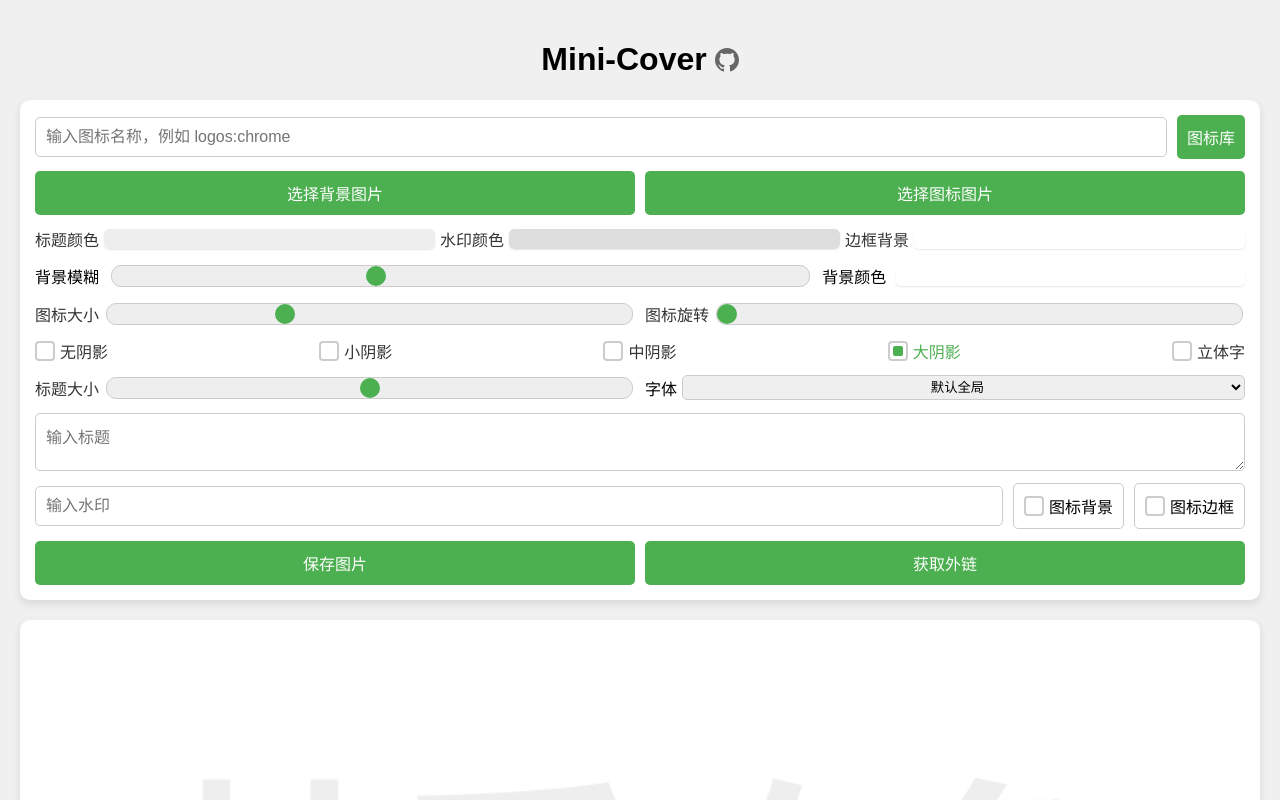
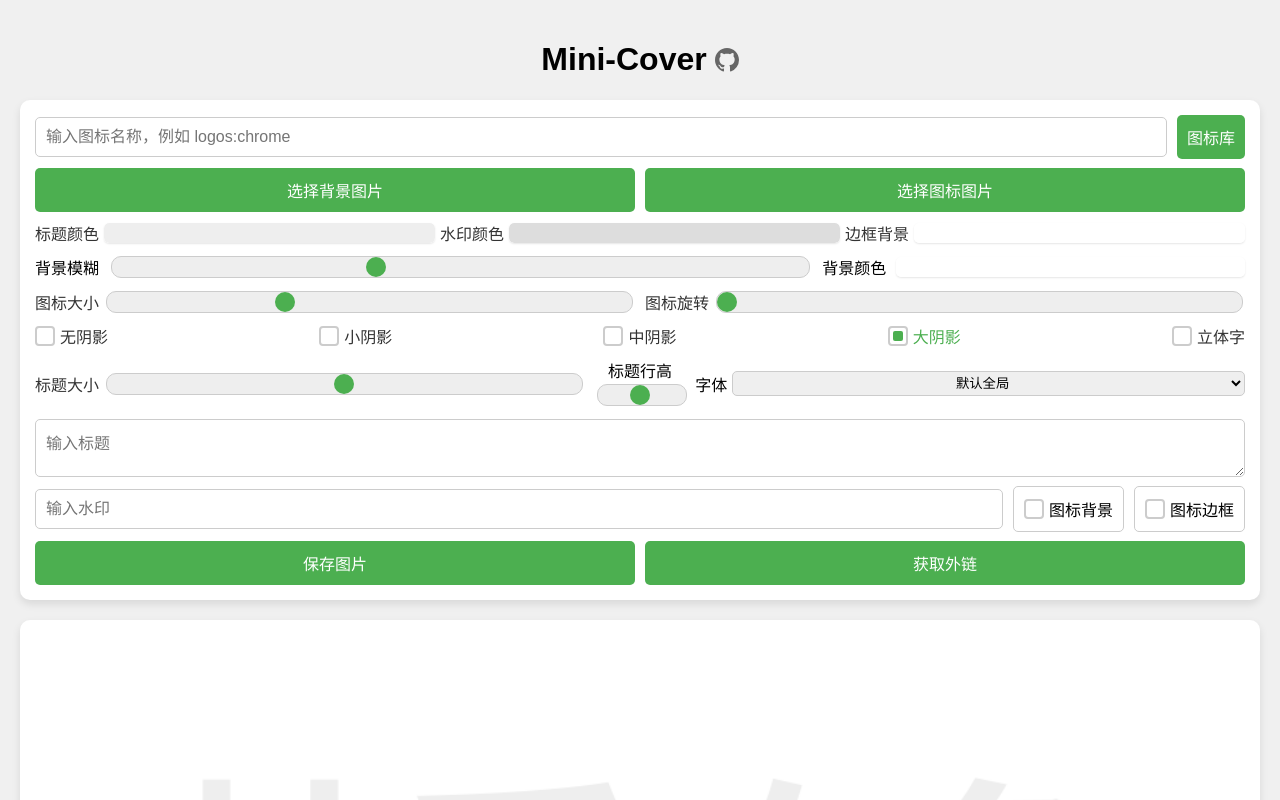
Before and after one commit to JLinMr/Mini-Cover, a Vue app: page / in a window 1280 px wide. Shown: the top 800 px of the page. Built offline with nearby package versions, Linux system fonts and the light colour scheme; a small style sheet from the web is missing; a web font is replaced by a local one.

Commit message:
feat(标题行高): 支持自定义配置行高

```diff
--- a/src/assets/script.js
+++ b/src/assets/script.js
@@ -14,6 +14,7 @@ export const state = {
     shadowOffsetY: 1,
     watermark: defaultConfig.watermark,
     textSize: 200,
+    textLineHeight: 1,
     squareSize: 300,
     text: defaultConfig.text,
     bgBlur: 3,
@@ -63,6 +64,7 @@ export function updatePreview(type, event) {
         text: updateText,
         watermark: updateWatermark,
         textSize: updateTextSize,
+        textLineHeight: updateTextLineHeight,
         squareSize: updateSquareSize,
         bgBlur: updateBgBlur,
         iconColor: updateIconColor,
@@ -138,6 +140,11 @@ export function updateWatermark(event) {
 
 export function updateTextSize(event) {
     state.textSize = event.target.value;
+    drawText();
+}
+
+export function updateTextLineHeight(event) {
+    state.textLineHeight = event.target.value;
     drawText();
 }
 
@@ -322,7 +329,7 @@ export function drawText() {
         textCtx.shadowOffsetY = 0;
     }
     const textLines = state.text.split("\n");
-    const lineHeight = state.textSize;
+    const lineHeight = state.textSize * state.textLineHeight;
     const totalTextHeight = lineHeight * textLines.length;
     const startY = (textCanvas.height - totalTextHeight) / 2 + lineHeight / 2; // 使整体居中
 
--- a/src/components/CoverGenerator.vue
+++ b/src/components/CoverGenerator.vue
@@ -48,6 +48,10 @@
         <div class="text-size-container">
           <label for="inputTextSize">标题大小</label>
           <input type="range" id="inputTextSize" class="input-range" min="100" max="300" v-model="state.textSize" @input="updatePreview('textSize', $event)">
+        </div>
+        <div class="text-line-height-container">
+          <label for="inputTextLineHeight">标题行高</label>
+          <input type="range" id="inputTextLineHeight" class="input-range" min="0.1" max="2" step="0.1" v-model="state.textLineHeight" @input="updatePreview('textLineHeight', $event)">
         </div>
         <div class="font-selector">
           <label for="inputFont">字体</label>
```
